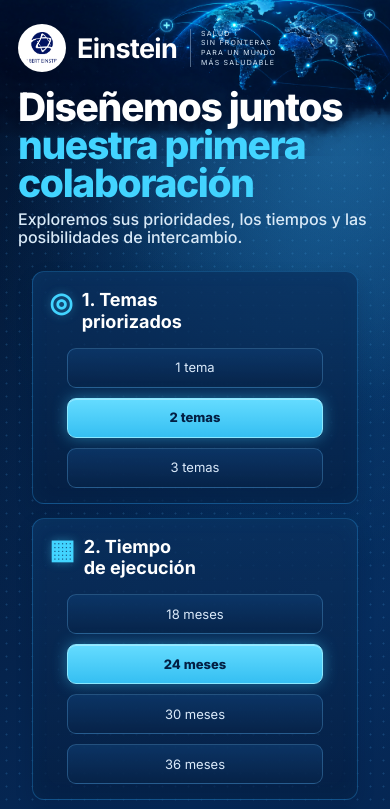
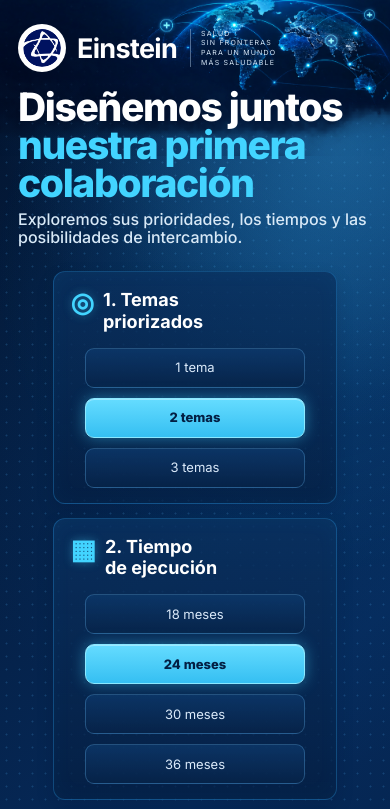
Before and after one commit to enriquez13/einstein-simulador, a React (Vite) app: page / in a window 390 px wide. Shown: the top 809 px of the page. Built offline with nearby package versions, Linux system fonts and the light colour scheme.

Commit message:
logo fondo

```diff
--- a/src/styles.css
+++ b/src/styles.css
@@ -573,7 +573,7 @@ footer::after {
 
   .card {
     min-height: auto;
-    width: 92%;
+    width: 80%;
     margin: 0 auto;
   }
 
@@ -600,8 +600,8 @@ footer::after {
   }
 
   .opt {
-    width: 85%;
-    min-height: 48px;
+    width: 80%;
+    min-height: 55px;
     margin-left: auto;
     margin-right: auto;
   }
```
Also changed, not shown: public/logo.png.
